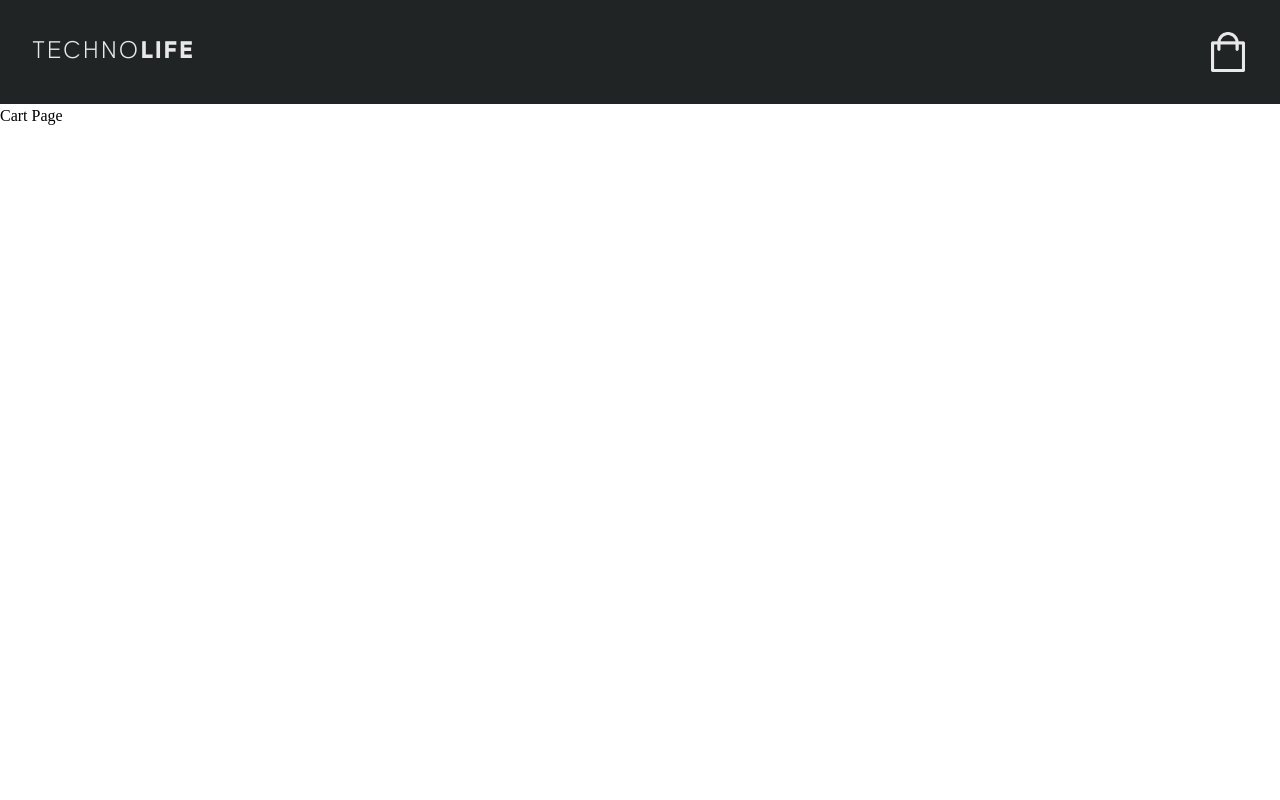
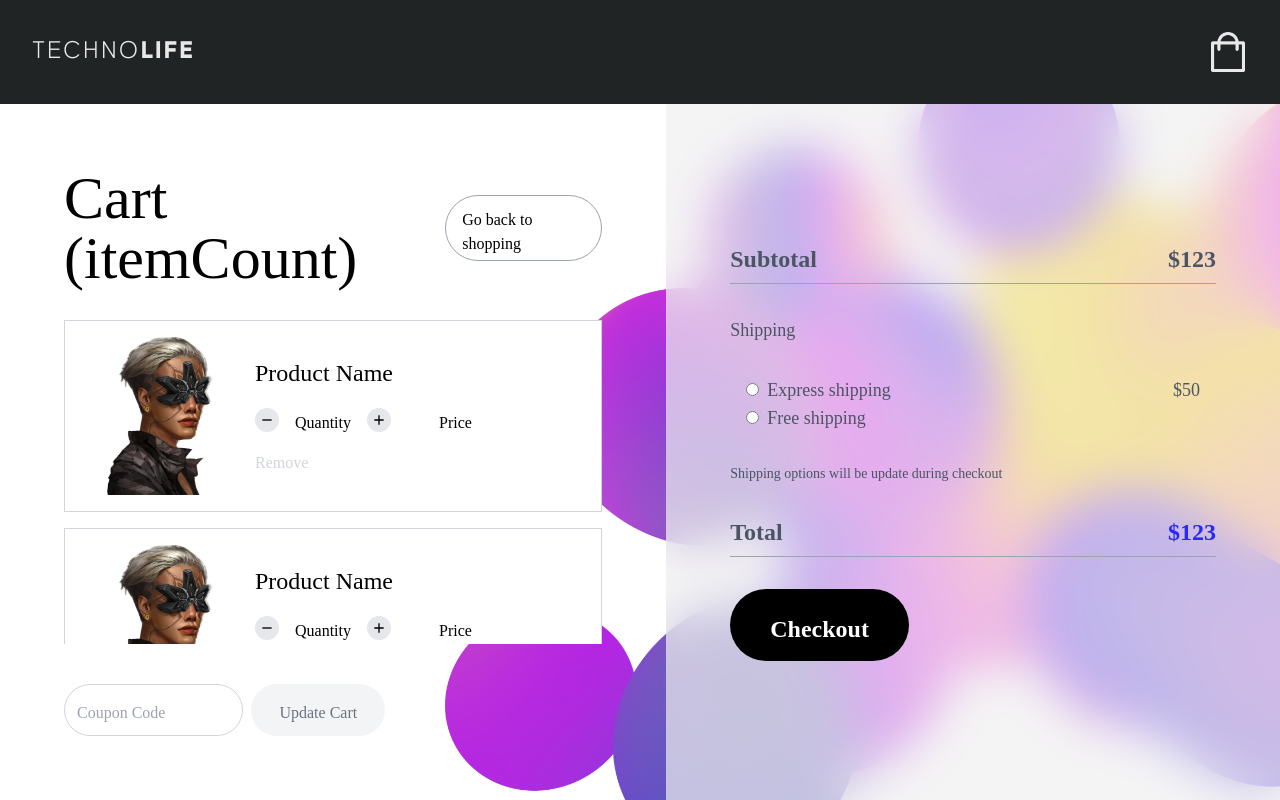
Before and after one commit to Daniel-Pierce-IV/TOP-shopping-cart, a React (Create React App) app: page /cart in a window 1280 px wide. Built offline with nearby package versions, Linux system fonts and the light colour scheme; a web font is replaced by a local one.

Commit message:
Create CartPage

```diff
--- a/src/App.js
+++ b/src/App.js
@@ -5,6 +5,7 @@ import NavBar from "./components/NavBar";
 import LandingPage from "./components/pages/LandingPage";
 import ProductsPage from "./components/pages/ProductsPage";
 import ProductPage from "./components/pages/ProductPage";
+import CartPage from "./components/pages/CartPage";
 
 const App = () => {
   const [currentFilter, setCurrentFilter] = useState(Filter.DEFAULT);
@@ -29,7 +30,7 @@ const App = () => {
           <Route path=":id" element={<ProductPage />} />
         </Route>
 
-        <Route path="cart" element={"Cart Page"} />
+        <Route path="cart" element={<CartPage />} />
       </Routes>
     </div>
   );
--- /dev/null
+++ b/src/components/CartCard.js
@@ -0,0 +1,46 @@
+import star from "../img/products/eyes-star.png";
+
+const CartCard = () => {
+  const quantityClasses =
+    "p-1 bg-gray-200 rounded-full hover:bg-technolife-blue hover:text-white";
+
+  const minusSymbol = (
+    <svg className="h-4 w-4" viewBox="0 0 24 24">
+      <path fill="currentColor" d="M19,13H5V11H19V13Z" />
+    </svg>
+  );
+
+  const plusSymbol = (
+    <svg className="h-4 w-4" viewBox="0 0 24 24">
+      <path fill="currentColor" d="M19,13H13V19H11V13H5V11H11V5H13V11H19V13Z" />
+    </svg>
+  );
+
+  return (
+    <div className="h-48 p-4 border border-gray-300 bg-white shrink-0 flex gap-4">
+      <img src={star} alt="" className="h-full" />
+
+      <div className="flex flex-col justify-center gap-4">
+        <span className="text-2xl">Product Name</span>
+
+        <div className="flex gap-12">
+          <div className="flex items-center gap-4 select-none">
+            <button className={quantityClasses}>{minusSymbol}</button>
+
+            <span className="mt-1.5 min-w-[32px] text-center">Quantity</span>
+
+            <button className={quantityClasses}>{plusSymbol}</button>
+          </div>
+
+          <div className="mt-1.5">Price</div>
+        </div>
+
+        <button className="self-start text-gray-300 hover:text-red-600">
+          Remove
+        </button>
+      </div>
+    </div>
+  );
+};
+
+export default CartCard;
--- /dev/null
+++ b/src/components/CartSidebar.js
@@ -0,0 +1,48 @@
+const CartSidebar = ({ shippingCost }) => {
+  return (
+    <div className="w-[650px] p-16 bg-[rgba(240,240,240,0.7)] backdrop-blur-xl flex flex-col gap-8 justify-center text-lg text-gray-600 cursor-default">
+      <div className="flex justify-between text-2xl font-bold pb-2 border-b border-b-gray-400">
+        <span>Subtotal</span>
+        <span>$123</span>
+      </div>
+
+      <span>Shipping</span>
+
+      <ul className="px-4">
+        <li className="flex justify-between">
+          <div>
+            <input type="radio" name="shipping" id="expressShipping" />
+            <label className="ml-2" htmlFor="expressShipping">
+              Express shipping
+            </label>
+          </div>
+
+          <span>${shippingCost}</span>
+        </li>
+        <li className="flex justify-between">
+          <div>
+            <input type="radio" name="shipping" id="freeShipping" />
+            <label className="ml-2 " htmlFor="freeShipping">
+              Free shipping
+            </label>
+          </div>
+        </li>
+      </ul>
+
+      <span className="text-sm">
+        Shipping options will be update during checkout
+      </span>
+
+      <div className="flex justify-between text-2xl font-bold pb-2 border-b border-b-gray-400">
+        <span>Total</span>
+        <span className="text-technolife-blue">$123</span>
+      </div>
+
+      <button className="px-10 py-4 pt-6 text-2xl font-bold self-start text-white bg-black rounded-full hover:bg-technolife-blue">
+        Checkout
+      </button>
+    </div>
+  );
+};
+
+export default CartSidebar;
--- /dev/null
+++ b/src/components/pages/CartPage.js
@@ -0,0 +1,55 @@
+import { Link } from "react-router-dom";
+import backgroundImg from "../../img/products/backgrounds/eyes-background.png";
+import CartCard from "../CartCard";
+import CartSidebar from "../CartSidebar";
+
+const CartPage = () => {
+  const shippingCost = 50;
+
+  return (
+    <div
+      style={{
+        backgroundImage: `url(${backgroundImg})`,
+        backgroundPosition: "center right -275px",
+      }}
+      className="grow flex bg-no-repeat"
+    >
+      <div className="grow p-16 flex flex-col gap-8">
+        <div className="flex justify-between items-center">
+          <div className="text-6xl">Cart (itemCount)</div>
+
+          <Link
+            to={"/products"}
+            className="py-1 pt-3 px-4 border border-gray-400 rounded-full self-center hover:bg-technolife-blue hover:text-white"
+          >
+            Go back to shopping
+          </Link>
+        </div>
+
+        <div className="grow relative">
+          <div className="absolute inset-0 overflow-auto scroll-none flex flex-col gap-4">
+            <CartCard />
+            <CartCard />
+            <CartCard />
+          </div>
+        </div>
+
+        <div className="flex gap-2 pt-2">
+          <input
+            className="w-1/3 py-2.5 pt-4 px-3 border border-gray-300 text-gray-600 rounded-full"
+            type="text"
+            placeholder="Coupon Code"
+          />
+
+          <button className="py-1 pt-2.5 px-7 rounded-full bg-gray-100 text-gray-500">
+            Update Cart
+          </button>
+        </div>
+      </div>
+
+      <CartSidebar shippingCost={shippingCost} />
+    </div>
+  );
+};
+
+export default CartPage;
--- a/src/index.css
+++ b/src/index.css
@@ -23,3 +23,7 @@ body,
 #root {
   height: 100%;
 }
+
+.scroll-none::-webkit-scrollbar {
+  display: none;
+}
```
